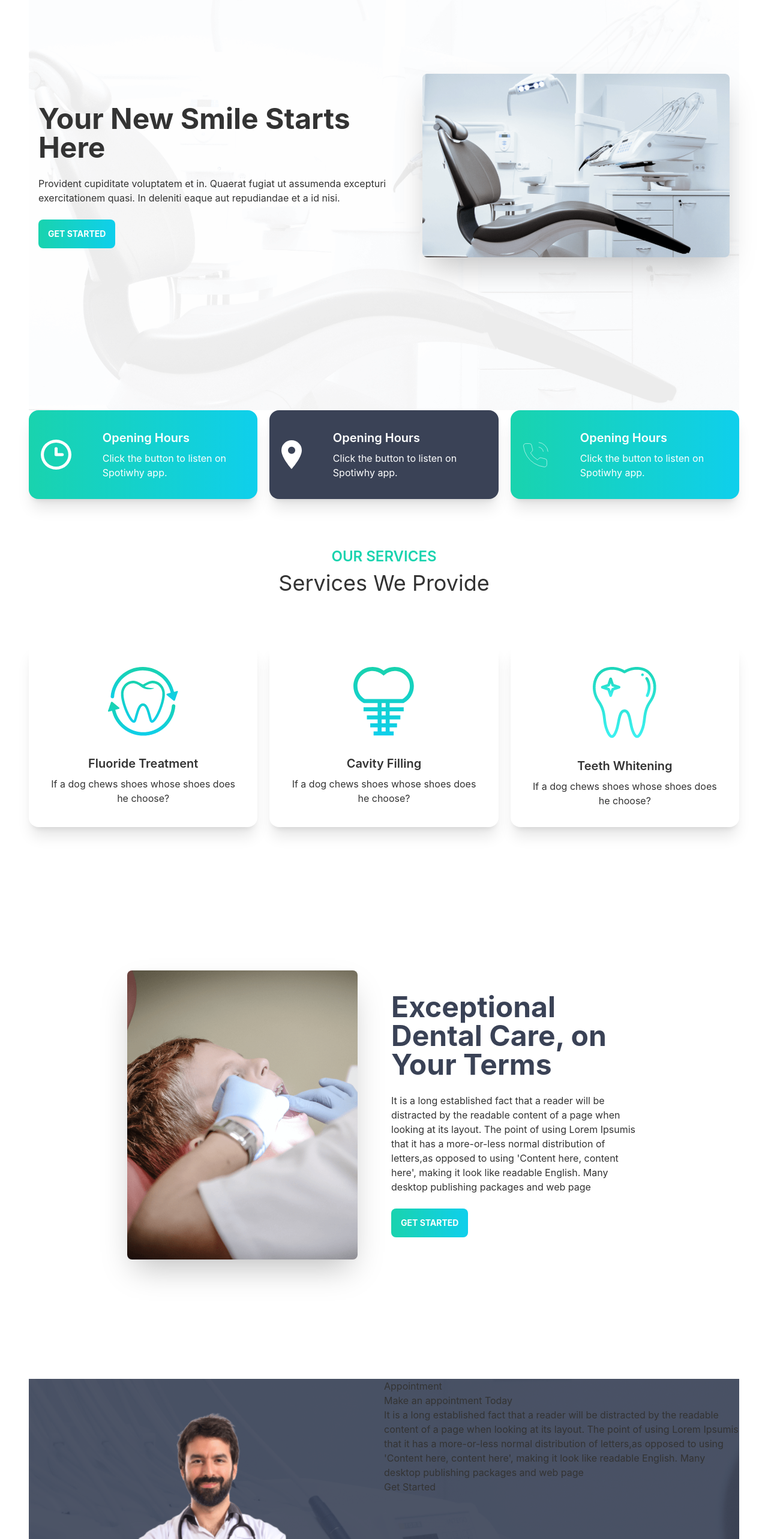
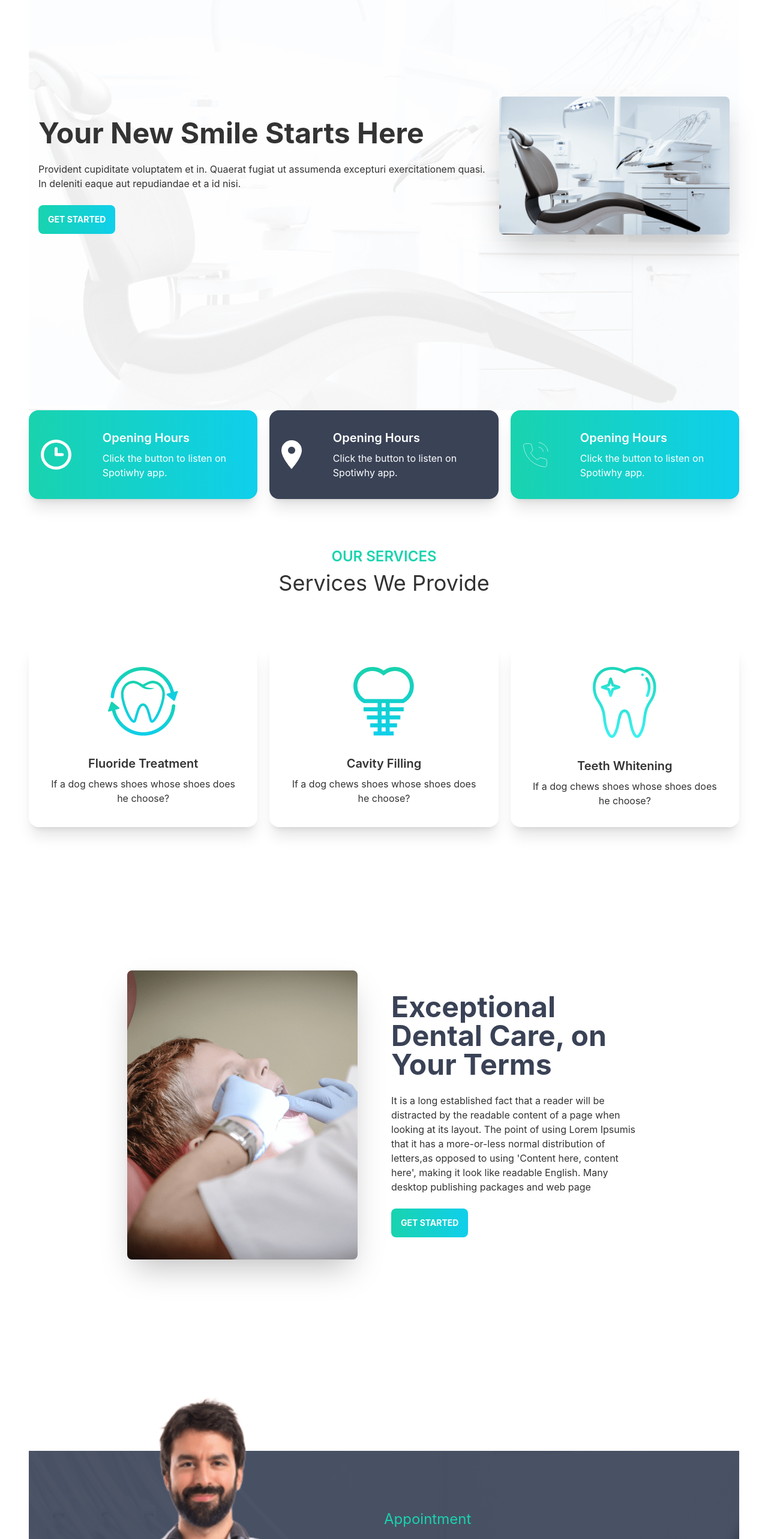
Before and after one commit to ParvesPR/Doctor-s-Portal, a React (Create React App) app: page / in a window 1280 px wide. Shown: the part 180-2746 px from the top of the page at 60% size. Built offline with nearby package versions, Linux system fonts and the light colour scheme.

Commit message:
complete home appointment

```diff
--- a/src/page/Home/Banner/Banner.js
+++ b/src/page/Home/Banner/Banner.js
@@ -6,7 +6,7 @@ const Banner = () => {
     return (
         <div class="hero min-h-screen bg-center bg-no-repeat bg-cover w-auto h-auto bg-[url('/src/assets/images/bg.png')]">
             <div class="hero-content flex-col lg:flex-row-reverse">
-                <img src={chair} alt="" class="max-w-lg rounded-lg shadow-2xl mb-4" />
+                <img src={chair} alt="" class="max-w-sm rounded-lg shadow-2xl mb-4" />
                 <div>
                     <h1 class="text-5xl font-bold mt-5">Your New Smile Starts Here</h1>
                     <p class="py-6">Provident cupiditate voluptatem et in. Quaerat fugiat ut assumenda excepturi exercitationem quasi. In deleniti eaque aut repudiandae et a id nisi.</p>
--- a/src/page/Home/HomeAppointment/HomeAppointment.js
+++ b/src/page/Home/HomeAppointment/HomeAppointment.js
@@ -1,20 +1,23 @@
 import React from 'react';
 import appointment from '../../../assets/images/appointment.png'
-import doctor from '../../../assets/images/doctor.png'
+import doctor from '../../../assets/images/doctor-small.png';
+import Button from '../../Shared/Button/Button';
 
 const HomeAppointment = () => {
     return (
-        <section className='flex'
+        <section className='grid grid-cols-1'
         style={{background: `url(${appointment})`} }>
-            <div className='flex-1 justify-center items-center'>
-                <img src={doctor} alt="" />
+           <div className='flex justify-center items-center'>
+           <div className='flex-1'>
+                <img className='mt-[-100px] hidden lg:block' src={doctor} alt="" />
             </div>
             <div className='flex-1'>
-                <h4>Appointment</h4>
-                <h3>Make an appointment Today</h3>
-                <p>It is a long established fact that a reader will be distracted by the readable content of a page when looking at its layout. The point of using Lorem Ipsumis that it has a more-or-less normal distribution of letters,as opposed to using 'Content here, content here', making it look like readable English. Many desktop publishing packages and web page</p>
-                <button>Get Started</button>
+                <h4 className='text-secondary text-2xl my-5'>Appointment</h4>
+                <h3 className='text-3xl font-bold text-white mb-3'>Make an appointment Today</h3>
+                <p className='text-1xl text-white mb-5'>It is a long established fact that a reader will be distracted by the readable content of a page when looking at its layout. The point of using Lorem Ipsumis that it has a more-or-less normal distribution of letters,as opposed to using 'Content here, content here', making it look like readable English. Many desktop publishing packages and web page</p>
+                <Button>Get Started</Button>
             </div>
+           </div>
         </section>
     );
 };
--- a/src/page/Home/Services/ServiceInfo/ServiceInfo.js
+++ b/src/page/Home/Services/ServiceInfo/ServiceInfo.js
@@ -4,7 +4,7 @@ import Button from '../../../Shared/Button/Button';
 
 const ServiceInfo = () => {
     return (
-        <div class="hero min-h-screen w-3/4 mx-auto my-10">
+        <div class="hero min-h-screen w-3/4 mx-auto mt-10 mb-40">
             <div class="hero-content flex-col lg:flex-row">
                 <img src={image} class="sm:my-5 max-w-sm rounded-lg shadow-2xl" alt='' />
                 <div className='ml-10'>
--- a/src/page/Home/Services/Services.js
+++ b/src/page/Home/Services/Services.js
@@ -31,7 +31,7 @@ const Services = () => {
                 <h3 className='text-secondary mb-2 font-semibold text-2xl'>OUR SERVICES</h3>
                 <h2 className='text-4xl'>Services We Provide</h2>
             </div>
-            <div className='grid sm:grid-cols-1 md:grid-cols-2 lg:grid-cols-3 gap-5'>
+            <div className='grid sm:grid-cols-1 md:grid-cols-2 lg:grid-cols-3 gap-5 mx-auto'>
                 {
                     services.map(service =>
                         <Service
```
